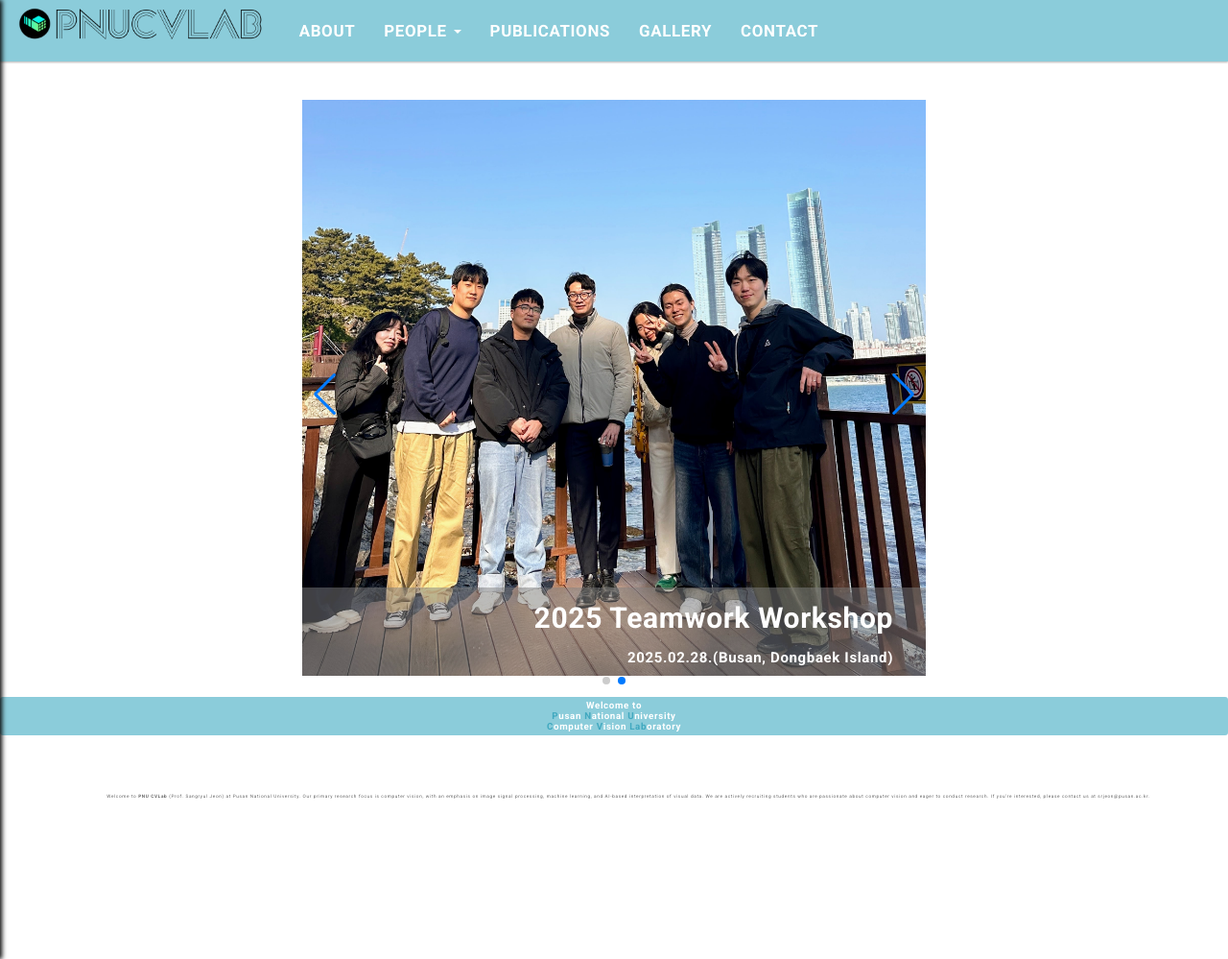
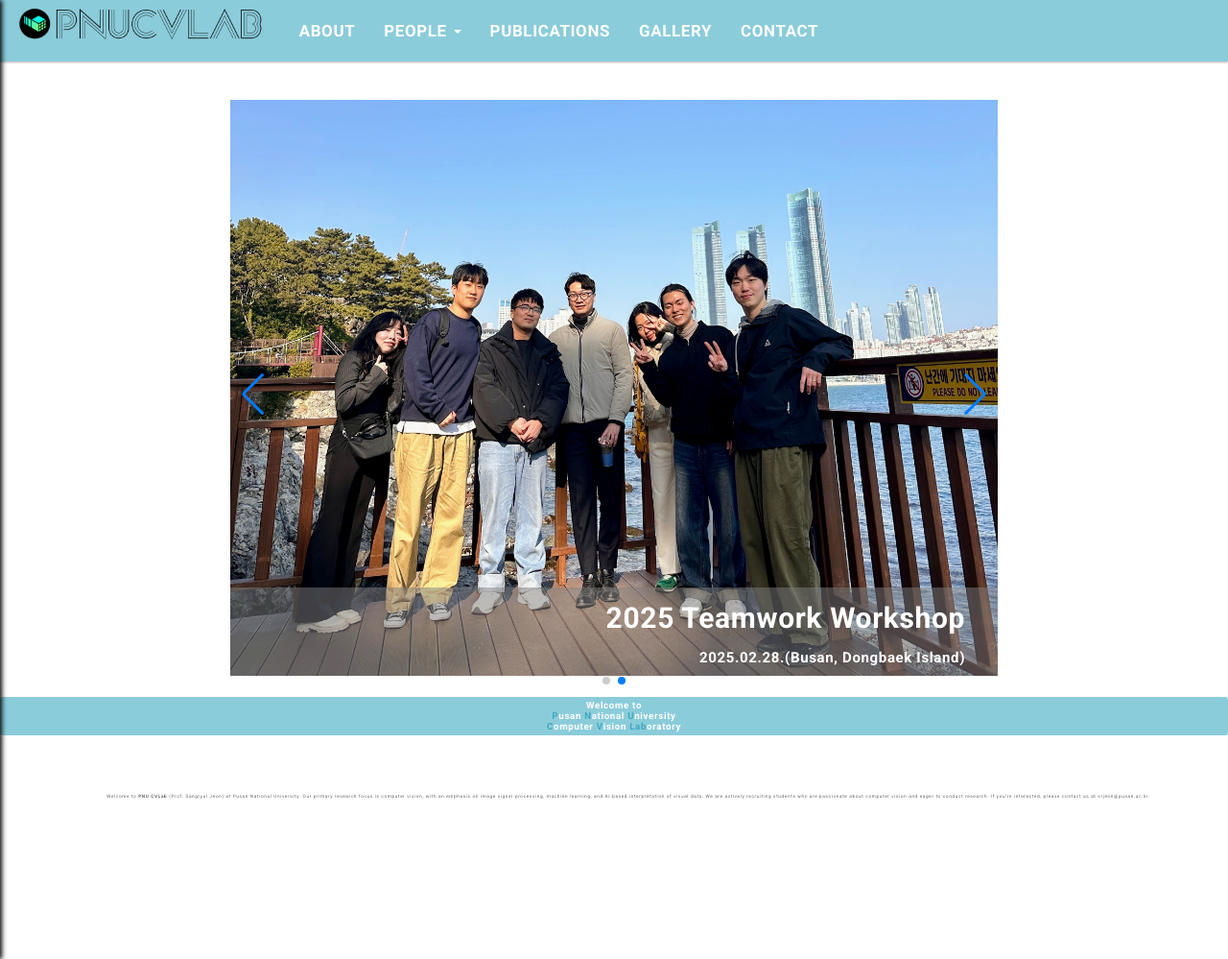
Before and after one commit to pnucvlab/pnucvlab.github.io, a Jekyll site: the page built from index.html, in a window 1280 px wide and 999 px high. Shown: the whole window at 96% size. Built offline with Jekyll 4.4.1, drawn with Linux system fonts in a browser that asks for light colours; the list of posts is cut into pages by our own code.

Commit message:
edit notice

```diff
--- a/assets/css/main.css
+++ b/assets/css/main.css
@@ -71,7 +71,7 @@ body {
 
   .notice-slider-container {
 	width: 85vw;
-	max-width: 650px;
+	max-width: 800px;
 	margin: 0 auto 1em;
   }
 
@@ -545,7 +545,7 @@ body {
 /* year nav */
 .year-nav {
 	flex: 0 0 100px;
-	font-size: 50px;
+	font-size: 20px;
 }
 .year-nav ul {
 	list-style: none;
```
